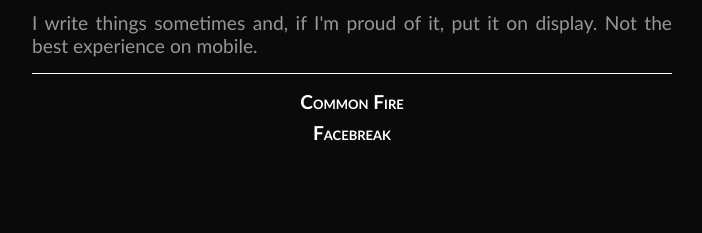
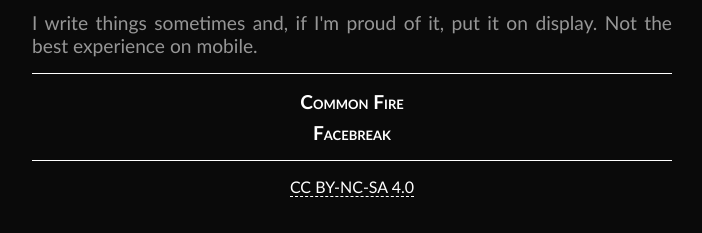
Before and after one commit to genuinebyte/gensite, a plain HTML site: page words/index.html in a window 1280 px wide. Shown: the part 109-342 px from the top of the page, without its empty margins (288-990 px from the left). Drawn offline with Linux system fonts and the light colour scheme.

Commit message:
Add license and tweak stlyle

```diff
--- a/style.css
+++ b/style.css
@@ -97,6 +97,13 @@ header h2 {
     color: var(--secondary);
 }
 
+footer {
+	margin-top: 1rem;
+	border-top: 1px solid var(--primary);
+	padding-top: 1rem;
+	text-align: center;
+}
+
 #foreword {
     padding: 1rem 0rem;
     color: var(--tertiary);
@@ -110,6 +117,10 @@ header h2 {
     font-weight: 600;
     font-variant: small-caps;
     padding-bottom: 0.5rem;
+}
+
+.card h1:last-of-type {
+	padding: 0px;
 }
 
 .card p, #theme-grid {
--- a/words/index.html
+++ b/words/index.html
@@ -23,6 +23,9 @@
 					<h1><a href="facebreak.html" class="hidden">Facebreak</a></h1>
 				</section>
 			</section>
+			<footer>
+				<a href="https://creativecommons.org/licenses/by-nc-sa/4.0/">CC BY-NC-SA 4.0</a>
+			</footer>
 		</main>
 	</body>
 </html>
--- a/words/style.css
+++ b/words/style.css
@@ -5,4 +5,5 @@
 pre {
 	margin-top: 1rem;
 	font-family: inherit;
+	color: var(--secondary);
 }
```
Also changed, not shown: words/common_fire.html (+3 -0 lines), words/facebreak.html (+3 -0 lines), 1 other file.
